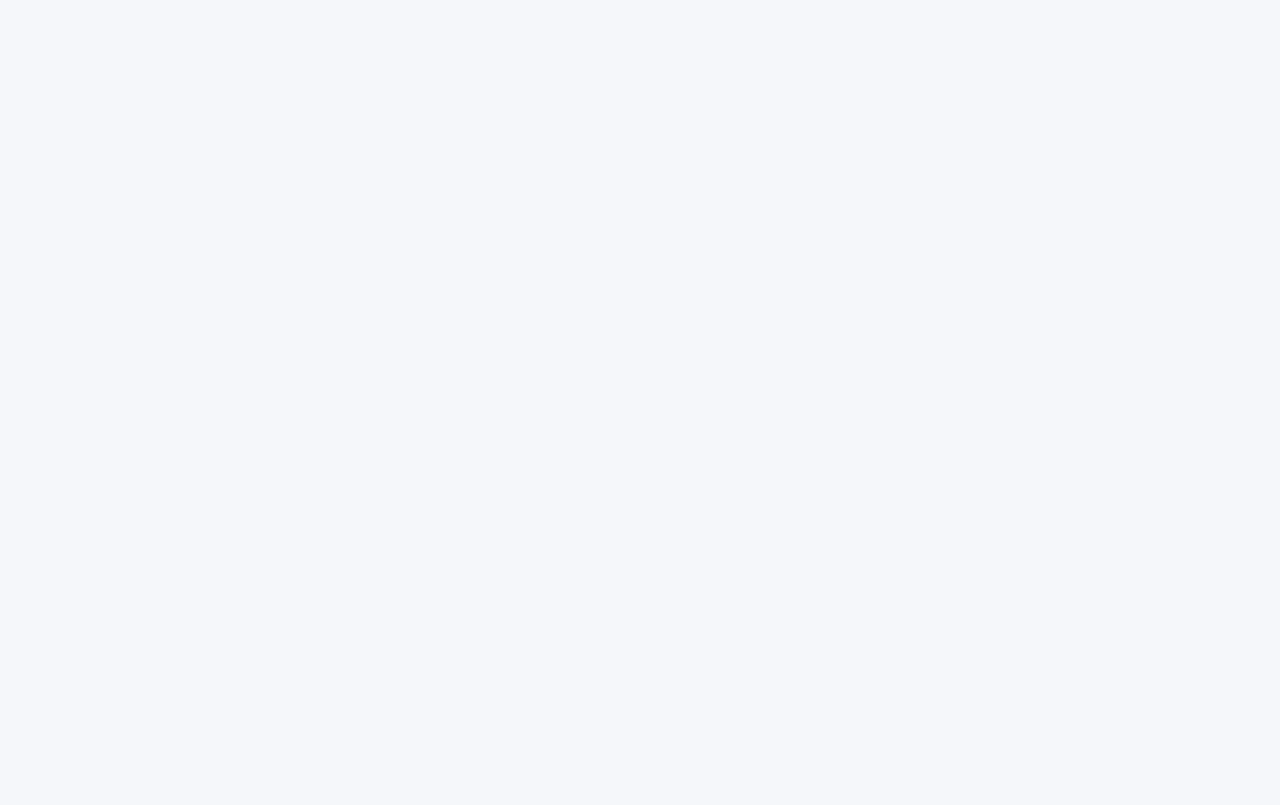
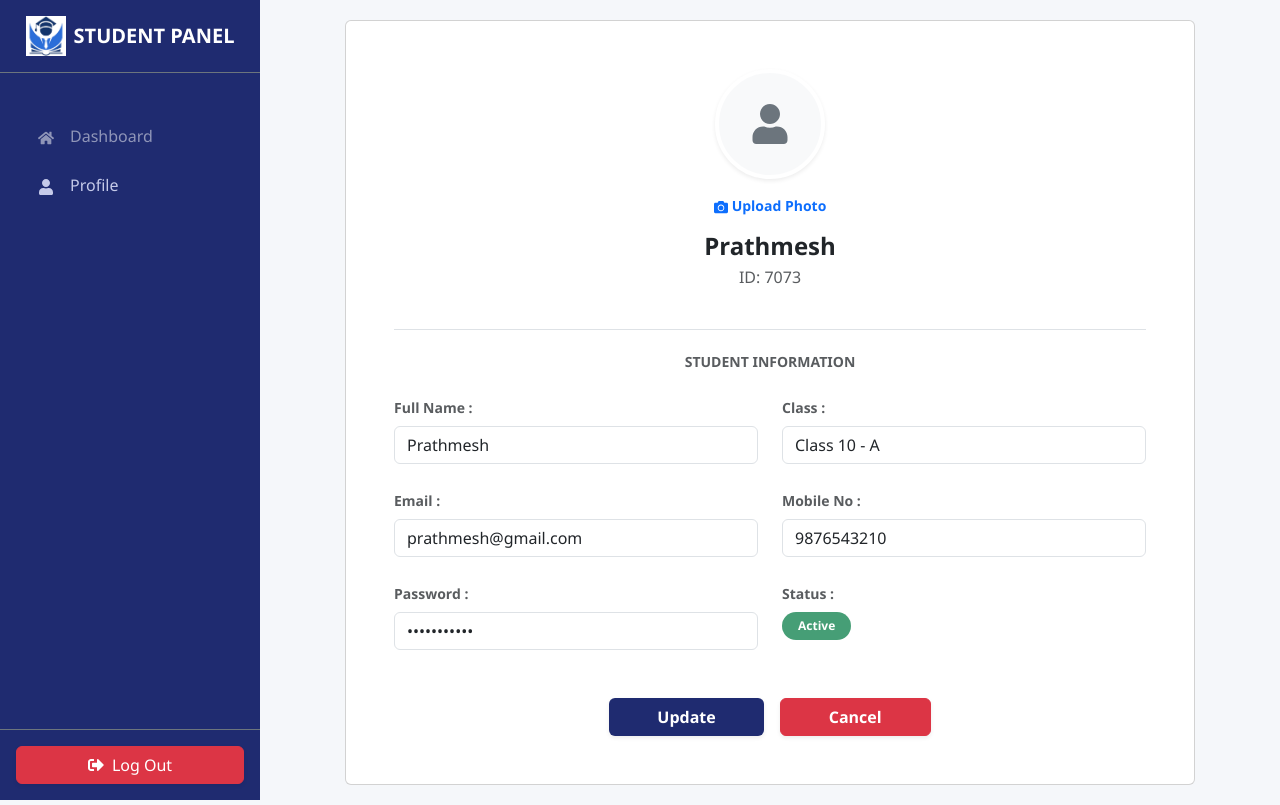
Before and after one commit to Institute-Management-System/Institute-Management-System, a React (Vite) app in the folder frontend/app/: page /student/profile in a window 1280 px wide. Before the commit this address had no page. Built offline with nearby package versions, Linux system fonts and the light colour scheme.

Commit message:
student profile added

```diff
--- a/frontend/app/src/App.jsx
+++ b/frontend/app/src/App.jsx
@@ -17,6 +17,8 @@ import AdminDashboard from "./pages/admin/AdminDashboard";
 
 // ================= STUDENT IMPORTS =================
 import StudentDashboard from "./pages/students/Dashboard";
+import StudentProfile from "./pages/students/Profile";
+
 
 // ================= TEACHER IMPORTS =================
 import TeacherDashboard from "./pages/teacher/TeacherDashboard";
@@ -44,6 +46,7 @@ const App = () => {
         <Route path="/student" element={<MainLayout role="student" />}>
           <Route index element={<Navigate to="dashboard" />} />
           <Route path="dashboard" element={<StudentDashboard />} />
+          <Route path="profile" element={<StudentProfile />} />
         </Route>
 
         {/* --- TEACHER ROUTES --- */}
--- a/frontend/app/src/layout/MainLayout.jsx
+++ b/frontend/app/src/layout/MainLayout.jsx
@@ -70,7 +70,8 @@ const MainLayout = ({ role }) => {
     else if (role === "student") {
       return [
         // Student links will go here
-         { path: "/student/dashboard", label: "Dashboard", icon: <FaHome /> }
+         { path: "/student/dashboard", label: "Dashboard", icon: <FaHome /> },
+         { path: "/student/profile", label: "Profile", icon: <FaUser /> }
       ];
     }
 
--- /dev/null
+++ b/frontend/app/src/pages/students/Profile.jsx
@@ -0,0 +1,296 @@
+// Import React hooks
+import React, { useState, useEffect, useRef } from "react";
+
+// Toast notifications for user feedback
+import { ToastContainer, toast } from "react-toastify";
+import "react-toastify/dist/ReactToastify.css";
+
+// Icons for profile and camera
+import { FaCamera, FaUser } from "react-icons/fa";
+
+// StudentProfile component
+const StudentProfile = () => {
+
+  // Main form state holding student profile details
+  const [formData, setFormData] = useState({
+    fullName: "",
+    className: "",
+    email: "",
+    mobile: "",
+    password: "",
+    isActive: true,
+  });
+
+  // Backup state to restore data if user clicks Cancel
+  const [backupData, setBackupData] = useState(null);
+
+  // Stores preview URL of selected profile image
+  const [profileImage, setProfileImage] = useState(null);
+
+  // Reference to hidden file input (used to trigger click programmatically)
+  const fileInputRef = useRef(null);
+
+  // Runs once when component loads (fetch initial profile data)
+  useEffect(() => {
+
+    // Simulated backend response
+    const fetchedFromDb = {
+      fullName: "Prathmesh",
+      className: "Class 10 - A",
+      email: "prathmesh@gmail.com",
+      mobile: "9876543210",
+      password: "password123",
+      isActive: true,
+    };
+
+    // Set fetched data into form
+    setFormData(fetchedFromDb);
+
+    // Save a backup copy for cancel functionality
+    setBackupData(fetchedFromDb);
+
+  }, []); // Empty dependency → runs only once
+
+  // Handles input field changes (controlled inputs)
+  const handleChange = (e) => {
+    setFormData({
+      ...formData,                 // keep old values
+      [e.target.name]: e.target.value // update changed field
+    });
+  };
+
+  // Handles profile image selection
+  const handleFileChange = (e) => {
+
+    // Ensure a file is selected
+    if (e.target.files && e.target.files[0]) {
+
+      const file = e.target.files[0];
+
+      // Create preview URL for selected image
+      setProfileImage(URL.createObjectURL(file));
+
+      toast.success("Photo selected");
+    }
+  };
+
+  // Handles profile update
+  const handleUpdate = () => {
+
+    // Basic validation
+    if (!formData.fullName || !formData.email) {
+      toast.error("Name and Email are required!");
+      return;
+    }
+
+    // Save updated data as backup
+    setBackupData(formData);
+
+    // Backend call would go here
+    // axios.put("/api/student/profile", formData)
+
+    toast.success("Profile Updated Successfully!");
+  };
+
+  // Handles cancel action (revert changes)
+  const handleCancel = () => {
+
+    if (backupData) {
+
+      // Restore previous saved data
+      setFormData(backupData);
+
+      // Remove selected image preview
+      setProfileImage(null);
+
+      toast.info("Changes discarded");
+    }
+  };
+
+  return (
+    <>
+      {/* Toast container */}
+      <ToastContainer position="top-right" autoClose={3000} />
+
+      <div className="d-flex justify-content-center">
+        <div className="card card-custom p-5 w-100" style={{ maxWidth: "850px" }}>
+
+          {/* ================= PROFILE HEADER ================= */}
+          <div className="text-center border-bottom pb-4 mb-4">
+
+            {/* Profile Image Container */}
+            <div
+              className="mx-auto mb-3 d-flex align-items-center justify-content-center bg-light rounded-circle shadow-sm"
+              style={{
+                width: "110px",
+                height: "110px",
+                overflow: "hidden",
+                border: "4px solid #fff",
+                cursor: "pointer",
+              }}
+              onClick={() => fileInputRef.current.click()} // trigger file input
+            >
+              {profileImage ? (
+                // Show selected image preview
+                <img
+                  src={profileImage}
+                  alt="Profile"
+                  className="w-100 h-100 object-fit-cover"
+                />
+              ) : (
+                // Default user icon
+                <FaUser size={40} className="text-secondary" />
+              )}
+            </div>
+
+            {/* Upload / Change Photo Text */}
+            <div
+              className="mb-3 text-primary small fw-bold"
+              style={{ cursor: "pointer" }}
+              onClick={() => fileInputRef.current.click()}
+            >
+              <FaCamera className="me-1" />
+              {profileImage ? "Change Photo" : "Upload Photo"}
+            </div>
+
+            {/* Hidden file input */}
+            <input
+              type="file"
+              ref={fileInputRef}
+              hidden
+              onChange={handleFileChange}
+            />
+
+            {/* Student Name */}
+            <h4 className="fw-bold text-dark mb-1">
+              {formData.fullName || "Student"}
+            </h4>
+
+            {/* Student ID (static for now) */}
+            <p className="text-muted">ID: 7073</p>
+          </div>
+
+          {/* ================= FORM TITLE ================= */}
+          <h5 className="text-center text-muted mb-4 small fw-bold text-uppercase">
+            Student Information
+          </h5>
+
+          {/* ================= FORM FIELDS ================= */}
+          <div className="row g-4">
+
+            {/* Full Name */}
+            <div className="col-md-6">
+              <label className="form-label small text-muted fw-bold">
+                Full Name :
+              </label>
+              <input
+                type="text"
+                className="form-control"
+                name="fullName"
+                value={formData.fullName}
+                onChange={handleChange}
+              />
+            </div>
+
+            {/* Class */}
+            <div className="col-md-6">
+              <label className="form-label small text-muted fw-bold">
+                Class :
+              </label>
+              <input
+                type="text"
+                className="form-control"
+                name="className"
+                value={formData.className}
+                onChange={handleChange}
+              />
+            </div>
+
+            {/* Email */}
+            <div className="col-md-6">
+              <label className="form-label small text-muted fw-bold">
+                Email :
+              </label>
+              <input
+                type="email"
+                className="form-control"
+                name="email"
+                value={formData.email}
+                onChange={handleChange}
+              />
+            </div>
+
+            {/* Mobile */}
+            <div className="col-md-6">
+              <label className="form-label small text-muted fw-bold">
+                Mobile No :
+              </label>
+              <input
+                type="text"
+                className="form-control"
+                name="mobile"
+                value={formData.mobile}
+                onChange={handleChange}
+              />
+            </div>
+
+            {/* Password */}
+            <div className="col-md-6">
+              <label className="form-label small text-muted fw-bold">
+                Password :
+              </label>
+              <input
+                type="password"
+                className="form-control"
+                name="password"
+                value={formData.password}
+                onChange={handleChange}
+              />
+            </div>
+
+            {/* Account Status */}
+            <div className="col-md-6">
+              <label className="form-label small text-muted fw-bold">
+                Status :
+              </label>
+              <div>
+                <span
+                  className={`badge rounded-pill ${
+                    formData.isActive ? "bg-success" : "bg-danger"
+                  } px-3 py-2`}
+                  style={{ userSelect: "none", opacity: 0.8 }}
+                >
+                  {formData.isActive ? "Active" : "Inactive"}
+                </span>
+              </div>
+            </div>
+          </div>
+
+          {/* ================= ACTION BUTTONS ================= */}
+          <div className="d-flex justify-content-center gap-3 mt-5">
+
+            {/* Update Button */}
+            <button
+              className="btn text-white px-5 fw-bold shadow-sm"
+              style={{ backgroundColor: "#1f2b70", border: "none" }}
+              onClick={handleUpdate}
+            >
+              Update
+            </button>
+
+            {/* Cancel Button */}
+            <button
+              className="btn btn-danger px-5 fw-bold shadow-sm"
+              onClick={handleCancel}
+            >
+              Cancel
+            </button>
+          </div>
+
+        </div>
+      </div>
+    </>
+  );
+};
+
+export default StudentProfile;
```
